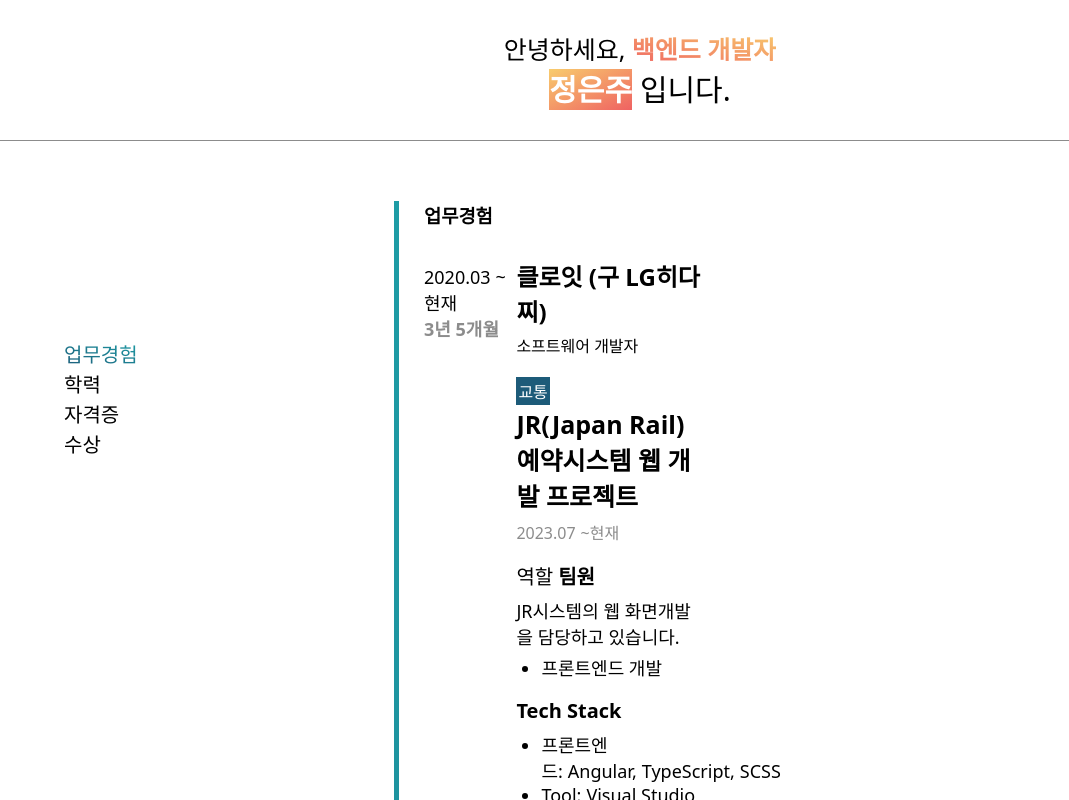
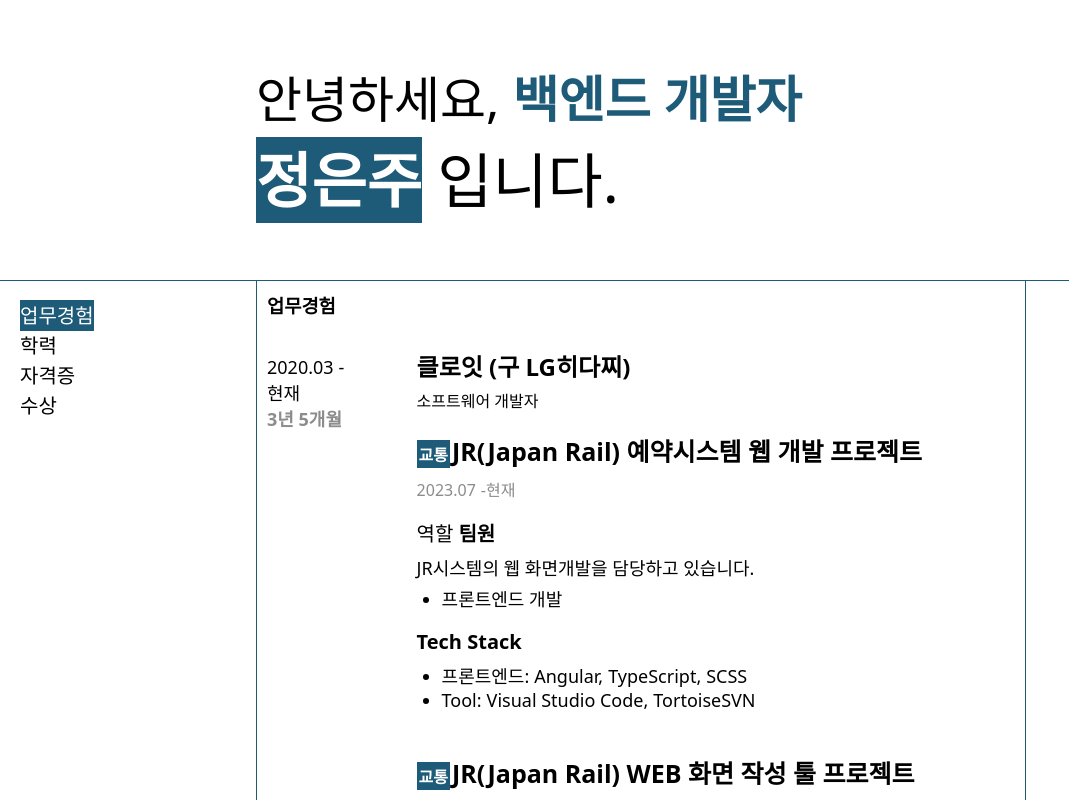
Before and after one commit to melonpan0130/vue_portfolio, a Vue app: page / in a window 1280 px wide. Shown: the top 800 px of the page, without its empty margins (0-1069 px from the left). Built offline with nearby package versions, Linux system fonts and the light colour scheme.

Commit message:
#5 Create ProjectComponent

```diff
--- a/src/components/ArticleComponent/ArticleComponent.scss
+++ b/src/components/ArticleComponent/ArticleComponent.scss
@@ -1,17 +1,23 @@
 @import '../../global.scss';
 
 .article-component {
-  margin-top: 30px;
-  display: flex;
-  align-items: stretch;
-  flex-direction: row;
+  & > div {
+    margin-top: 30px;
+    display: flex;
+    align-items: stretch;
+    flex-direction: row;
 
+    & > .period {
+      width: min(20%, 150px);
+      font-size: 18px;
+    }
+  }
   .period {
     font-weight: $font_weight_300;
     padding-top: 7px;
 
     .period-start::after {
-      content: '~';
+      content: '-';
       margin-left: 5px;
     }
     .period-string {
@@ -20,96 +26,13 @@
     }
   }
 
-  & > .period {
-    width: min(20%, 150px);
-    font-size: 18px;
-  }
-
   .content {
     width: 80%;
 
     & > .name {
       margin-bottom: 5px;
     }
-
-    .project {
-      margin-top: 20px;
-
-      .title {
-        * {
-          display: inline-block;
-        }
-
-        .topic {
-          padding: 2px;
-          margin-right: 2px;
-          margin-bottom: 2px;
-          background-color: $base_color_navy;
-          color: white;
-        }
-
-        .name {
-          font-size: 25px;
-          font-weight: $font_weight_600;
-          display: inline-block;
-        }
-      }
-
-      .period {
-        font-size: 16px;
-        color: $base_color_gray;
-
-        .period-start,
-        .period-end {
-          display: inline-block;
-        }
-      }
-
-      .position,
-      .techStack > div {
-        font-size: 20px;
-        font-weight: $font_weight_600;
-        margin-top: 17px;
-        margin-bottom: 7px;
-      }
-
-      .position > p {
-        display: inline;
-        margin-right: 5px;
-        font-weight: $font_weight_300;
-      }
-
-      .description {
-        font-size: 18px;
-        margin: 5px 0;
-      }
-
-      .detail,
-      .techStack ul {
-        font-size: 18px;
-        padding-left: 25px;
-
-        b {
-          @include highlight_text_box_red;
-          padding: 2px 0;
-        }
-      }
-
-      .techStack ul li {
-        .name::after {
-          content: ':';
-          margin-right: 5px;
-        }
-        .item:not(:last-of-type)::after {
-          content: ',';
-          margin-right: 5px;
-        }
-      }
-    }
   }
-}
-
-@media screen and (min-width: 769px) {
 }
 
 @media screen and (max-width: 768px) {
@@ -144,13 +67,6 @@
       & > .name {
         font-size: $mobile_font_size2 !important;
       }
-      .project {
-        & > .title {
-          .name {
-            font-size: $mobile_font_size3 !important;
-          }
-        }
-      }
     }
   }
 }
--- a/src/components/ArticleComponent/ArticleComponent.vue
+++ b/src/components/ArticleComponent/ArticleComponent.vue
@@ -1,5 +1,7 @@
 <template>
   <div class="article-component">
+    <project-component v-if="article.projects" :article="article"></project-component>
+    <div v-else>
       <div class="period">
         <div v-if="article.periodStart" class="period-start">{{ article.periodStart }}</div>
         <div class="period-end">{{ article.periodEnd }}</div>
@@ -8,45 +10,19 @@
       <div class="content">
         <h2 class="name">{{ article.name }}</h2>
         <div v-for="item in article.description" class="description" v-html="item"></div>
-      <div v-if="article.projects">
-        <div v-for="project in article.projects" class="project">
-          <div class="title">
-            <div class="topic">{{ project.topic }}</div>
-            <div class="name" v-html="project.name"></div>
-          </div>
-          <div class="period">
-            <div class="period-start">{{ project.periodStart }}</div>
-            <div class="period-end">{{ project.periodEnd }}</div>
-          </div>
-          <div class="position">
-            <p>{{ positionText }}</p>{{ project.position }}
-          </div>
-          <div v-for="description in project.description" class="description">{{ description }}</div>
-          <ul v-if="project.detail" class="detail">
-            <li v-for="item in project.detail" v-html="item"></li>
-          </ul>
-          <div v-if="project.techStack" class="techStack">
-            <div>Tech Stack</div>
-            <ul>
-              <li v-for="stack in project.techStack">
-                <span class="name">{{ stack.name }}</span>
-                <span v-for="item in stack.list" class="item">{{ item }}</span>
-              </li>
-            </ul>
-          </div>
-          <div v-if="project.images" class="images">
-            <img>
-          </div>
-        </div>
       </div>
     </div>
   </div>
 </template>
 
 <script>
+import ProjectComponent from '@/components/ProjectComponent/ProjectComponent';
 var commonTextInfo = require('../../common/commonText');
 
 export default {
+  components: {
+    'project-component': ProjectComponent
+  },
   props: ['article'],
   data() {
     return {
--- a/src/components/BodyComponent/BodyComponent.scss
+++ b/src/components/BodyComponent/BodyComponent.scss
@@ -6,18 +6,16 @@
   align-items: stretch;
   flex-direction: row;
   flex-wrap: wrap;
-  padding: 50px 0;
 
   .navigation {
-    width: 30%;
+    width: 20%;
+    position: relative;
 
     ul {
       position: sticky;
-      top: 50%;
-      left: min(5%, 100px);
-      width: min(50%, 500px);
-      margin: 10px;
-      transform: translateY(-50%);
+      top: 20px;
+      margin-top: 20px;
+      margin-left: 20px;
       list-style-type: none;
       line-height: 1.5em;
       font-size: 20px;
@@ -29,8 +27,10 @@
     }
   }
 
-  .content {
-    width: 40%;
+  & > .content {
+    width: 60%;
+    border-left: solid 1px $base_color_navy;
+    border-right: solid 1px $base_color_navy;
   }
 }
 
@@ -38,7 +38,7 @@
   .body-component .navigation ul a {
     &:hover,
     &.selected {
-      @include highlight_text_navy;
+      @include highlight_text_box_navy;
     }
   }
 }
@@ -60,7 +60,7 @@
 
         a {
           &:active {
-            @include highlight_text_navy;
+            @include highlight_text_box_navy;
           }
         }
       }
@@ -68,13 +68,14 @@
 
     .content {
       width: 100%;
+      border: none;
     }
   }
 }
 
 @media screen and (max-height: 450px) {
   .body-component .navigation ul {
-    top: 50px;
     transform: unset;
+    margin-bottom: 20px;
   }
 }
--- a/src/components/FooterComponent/FooterComponent.scss
+++ b/src/components/FooterComponent/FooterComponent.scss
@@ -5,10 +5,10 @@
   flex-shrink: 0;
   display: flex;
   align-items: center;
-  border-top: solid 1px $base_color_gray;
+  border-top: solid 1px $base_color_navy;
 
   span {
     margin: 0 10%;
-    color: rgba($base_color_gray, 0.5);
+    color: rgba($base_color_navy, 0.5);
   }
 }
--- a/src/components/HeaderComponent/HeaderComponent.scss
+++ b/src/components/HeaderComponent/HeaderComponent.scss
@@ -1,47 +1,50 @@
 @import '../../global.scss';
 
 .header-component {
-  display: table;
+  display: flex;
   width: 100%;
-  height: 100px;
+  height: 200px;
   flex-shrink: 0;
-  padding: 20px 0;
-  border-bottom: solid 1px $base_color_gray;
+  padding: 40px 0;
+  border-bottom: solid 1px $base_color_navy;
 
-  * {
-    text-align: center;
-  }
   & > div {
-    display: table-cell;
-    vertical-align: middle;
+    margin: auto;
+    width: 60%;
   }
 
   .title {
     font-weight: $font_weight_100;
-    font-size: 30px;
+    font-size: 60px;
 
     b {
       font-weight: $font_weight_900;
-      @include highlight_text_box_red;
+      @include highlight_text_box_navy;
     }
   }
 
   .subscription {
-    font-size: 25px;
+    font-weight: $font_weight_100;
+    font-size: 50px;
     b {
       font-weight: $font_weight_900;
-      @include highlight_text_red;
+      color: $base_color_navy;
     }
   }
 }
 
 @media screen and (max-width: 768px) {
   .header-component {
+    height: 100px;
+
+    & > div {
+      width: 80%;
+    }
     .title {
-      font-size: $mobile_font_size1;
+      font-size: $mobile_title_font_size1;
     }
     .subscription {
-      font-size: $mobile_font_size2;
+      font-size: $mobile_title_font_size2;
     }
   }
 }
--- a/src/components/HeaderComponent/HeaderComponent.vue
+++ b/src/components/HeaderComponent/HeaderComponent.vue
@@ -11,7 +11,6 @@
 export default {
   data() {
     return {
-      // TODO set language
       subscription: '안녕하세요, <b>백엔드 개발자</b>',
       title: '<b>정은주</b> 입니다.',
     }
--- /dev/null
+++ b/src/components/ProjectComponent/ProjectComponent.scss
@@ -0,0 +1,154 @@
+@import '../../global.scss';
+
+.project-component {
+  margin-top: 30px;
+  display: flex;
+  align-items: stretch;
+  flex-direction: row;
+
+  .period {
+    font-weight: $font_weight_300;
+    padding-top: 7px;
+
+    .period-start::after {
+      content: '-';
+      margin-left: 5px;
+    }
+    .period-string {
+      font-weight: $font_weight_600;
+      color: $base_color_gray;
+    }
+  }
+
+  & > .period {
+    width: min(20%, 150px);
+    font-size: 18px;
+  }
+
+  .content {
+    width: 80%;
+
+    & > .name {
+      margin-bottom: 5px;
+    }
+
+    .project {
+      margin-top: 20px;
+
+      .title {
+        * {
+          display: inline-block;
+        }
+
+        .topic {
+          padding: 2px;
+          margin-right: 2px;
+          margin-bottom: 2px;
+          background-color: $base_color_navy;
+          font-weight: $font_weight_800;
+          color: white;
+        }
+
+        .name {
+          font-size: 25px;
+          font-weight: $font_weight_600;
+          display: inline-block;
+        }
+      }
+
+      .period {
+        font-size: 16px;
+        color: $base_color_gray;
+
+        .period-start,
+        .period-end {
+          display: inline-block;
+        }
+      }
+
+      .position,
+      .techStack > div {
+        font-size: 20px;
+        font-weight: $font_weight_600;
+        margin-top: 17px;
+        margin-bottom: 7px;
+      }
+
+      .position > p {
+        display: inline;
+        margin-right: 5px;
+        font-weight: $font_weight_300;
+      }
+
+      .description {
+        font-size: 18px;
+        margin: 5px 0;
+      }
+
+      .detail,
+      .techStack ul {
+        font-size: 18px;
+        padding-left: 25px;
+
+        b {
+          @include highlight_text_box_navy;
+          padding: 2px 0;
+        }
+      }
+
+      .techStack ul li {
+        .name::after {
+          content: ':';
+          margin-right: 5px;
+        }
+        .item:not(:last-of-type)::after {
+          content: ',';
+          margin-right: 5px;
+        }
+      }
+    }
+  }
+}
+
+@media screen and (max-width: 768px) {
+  .project-component {
+    margin-top: 10px;
+    flex-direction: column;
+
+    & > .period {
+      width: 100%;
+
+      div {
+        font-size: 0.75em;
+        display: inline-block;
+      }
+
+      .period-string {
+        &::before {
+          content: '(';
+        }
+        &::after {
+          content: ')';
+        }
+      }
+    }
+
+    & > .content {
+      width: 100%;
+      & * {
+        font-size: $mobile_font_size3 !important;
+      }
+
+      & > .name {
+        font-size: $mobile_font_size2 !important;
+      }
+      .project {
+        & > .title {
+          .name {
+            font-size: $mobile_font_size3 !important;
+          }
+        }
+      }
+    }
+  }
+}
--- /dev/null
+++ b/src/components/ProjectComponent/ProjectComponent.vue
@@ -0,0 +1,61 @@
+<template>
+  <div class="project-component">
+    <div class="period">
+      <div v-if="article.periodStart" class="period-start">{{ article.periodStart }}</div>
+      <div class="period-end">{{ article.periodEnd }}</div>
+      <div v-if="article.period" class="period-string">{{ article.period }}</div>
+    </div>
+    <div class="content">
+      <h2 class="name">{{ article.name }}</h2>
+      <div v-for="item in article.description" class="description" v-html="item"></div>
+      <div v-if="article.projects">
+        <div v-for="project in article.projects" class="project">
+          <div class="title">
+            <div class="topic">{{ project.topic }}</div>
+            <div class="name" v-html="project.name"></div>
+          </div>
+          <div class="period">
+            <div class="period-start">{{ project.periodStart }}</div>
+            <div class="period-end">{{ project.periodEnd }}</div>
+          </div>
+          <div class="position">
+            <p>{{ positionText }}</p>{{ project.position }}
+          </div>
+          <div v-for="description in project.description" class="description">{{ description }}</div>
+          <ul v-if="project.detail" class="detail">
+            <li v-for="item in project.detail" v-html="item"></li>
+          </ul>
+          <div v-if="project.techStack" class="techStack">
+            <div>Tech Stack</div>
+            <ul>
+              <li v-for="stack in project.techStack">
+                <span class="name">{{ stack.name }}</span>
+                <span v-for="item in stack.list" class="item">{{ item }}</span>
+              </li>
+            </ul>
+          </div>
+          <div v-if="project.images" class="images">
+            <img>
+          </div>
+        </div>
+      </div>
+    </div>
+  </div>
+</template>
+
+<script>
+var commonTextInfo = require('../../common/commonText');
+
+export default {
+  props: ['article'],
+  data() {
+    return {
+      positionText: commonTextInfo.article.positionText
+    };
+  }
+}
+</script>
+
+<style lang="scss">
+@import "./ProjectComponent.scss";
+</style>
--- a/src/components/SectionComponent/SectionComponent.scss
+++ b/src/components/SectionComponent/SectionComponent.scss
@@ -2,21 +2,9 @@
 
 .section-component {
   position: relative;
-  padding-left: 30px;
+  // padding-left: 30px;
   margin: 10px;
   margin-bottom: 50px;
-}
-
-@media screen and (min-width: 769px) {
-  .section-component::before {
-    content: '';
-    @include background_gradation_navy;
-    width: 5px;
-    height: 100%;
-    position: absolute;
-    top: 0;
-    left: 0;
-  }
 }
 
 @media screen and (max-width: 768px) {
--- a/src/global.scss
+++ b/src/global.scss
@@ -17,9 +17,6 @@ body,
 
 // base color
 $base_color_navy: #1d5b79;
-$base_color_teal: #1e9ca5;
-$base_color_red: #ef6262;
-$base_color_orange: #f8cc6d;
 $base_color_gray: #8c8c8c;
 
 // font-weight
@@ -33,33 +30,14 @@ $font_weight_700: 700; // Bold
 $font_weight_800: 800; // ExtraBold
 $font_weight_900: 900; // Black
 
-@mixin background_gradation_navy {
-  background: linear-gradient(45deg, $base_color_navy, $base_color_teal);
+@mixin highlight_text_box_navy {
+  background-color: $base_color_navy;
+  color: white;
+  padding: 2px 0;
 }
 
-@mixin highlight_text($color1, $color2) {
-  background: linear-gradient(to right top, $color1, $color2);
-  color: transparent;
-  -webkit-background-clip: text;
-}
-
-@mixin highlight_text_red {
-  @include highlight_text($base_color_red, $base_color_orange);
-}
-
-@mixin highlight_text_navy {
-  @include highlight_text($base_color_navy, $base_color_teal);
-}
-
-@mixin highlight_text_box_red {
-  background: linear-gradient(
-    to right bottom,
-    $base_color_orange,
-    $base_color_red
-  );
-  color: white;
-}
-
+$mobile_title_font_size1: 40px;
+$mobile_title_font_size2: 28px;
 $mobile_font_size1: 24px;
 $mobile_font_size2: 20px;
 $mobile_font_size3: 16px;
```
Also changed, not shown: src/router/index.js (+4 -4 lines). Lines whose indentation alone changed are shown as unchanged.
